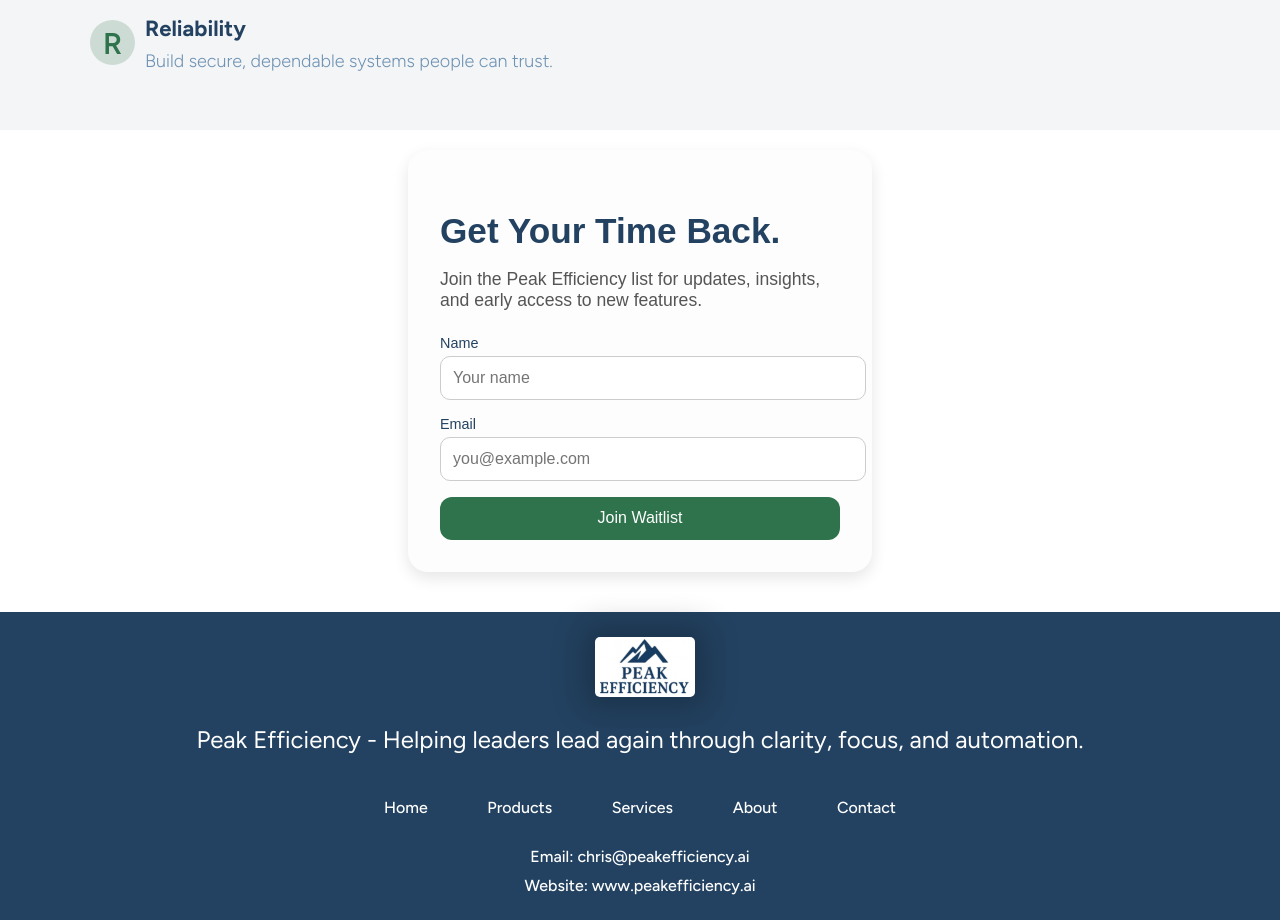
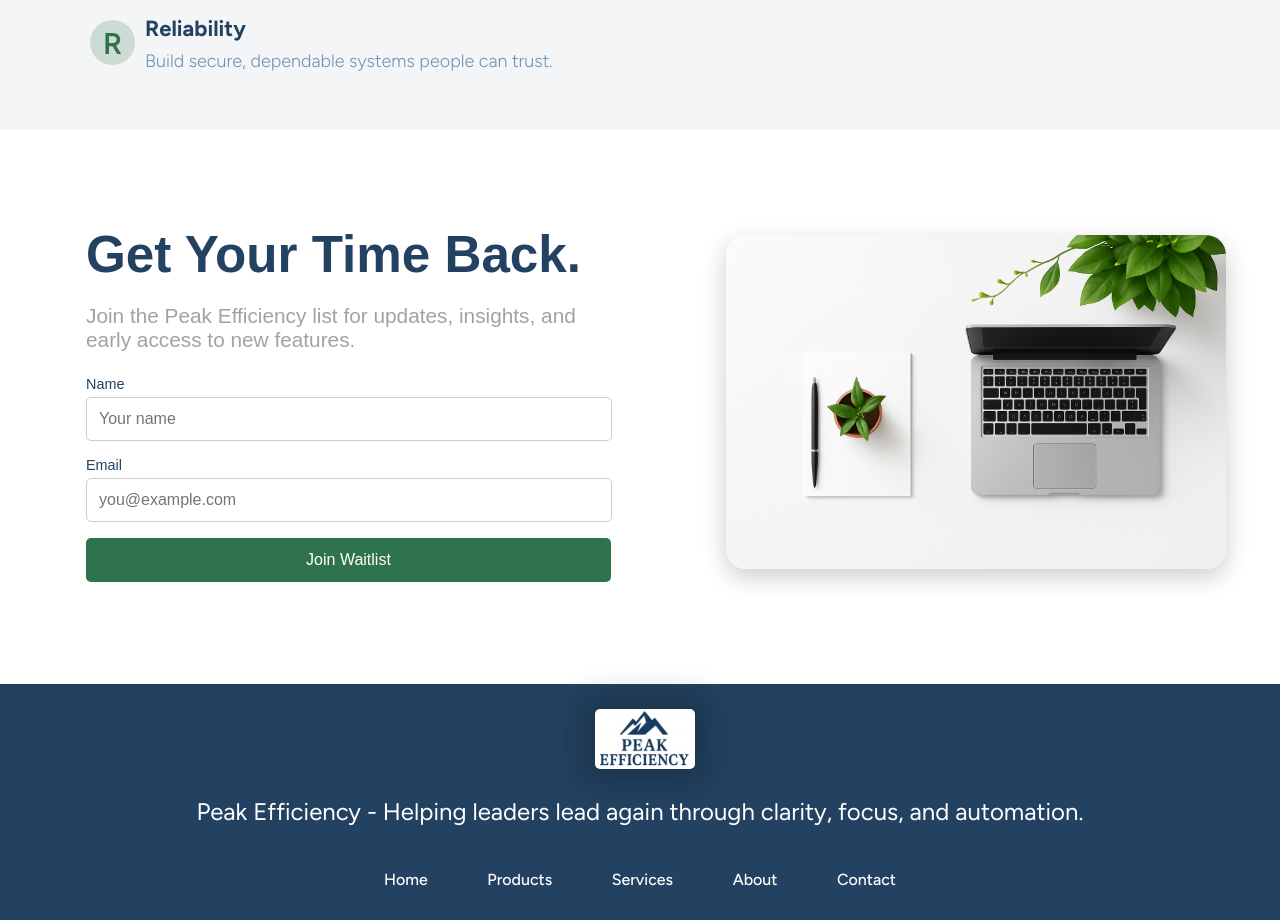
Before and after one commit to spencer-w-mathews/peak-efficiency, a React (Create React App) app: page / in a window 1280 px wide. Shown: the part 3080-4000 px from the top of the page. Built offline with nearby package versions, Linux system fonts and the light colour scheme.

Commit message:
contact page styling

```diff
--- a/src/Pages/Contact.jsx
+++ b/src/Pages/Contact.jsx
@@ -1,6 +1,7 @@
 // WaitlistForm.jsx
 import React, { useState } from "react";
 import styled from "styled-components";
+import contact from "../images/contact.png"
 
 export default function Contact() {
   // 🧠 Replace these 3 lines with your real values:
@@ -50,6 +51,7 @@
 
   return (
     <Container>
+      <FormContainer>
         <Title>Get Your Time Back.</Title>
         <Subtitle>Join the Peak Efficiency list for updates, insights, and early access to new features.</Subtitle>
 
@@ -84,32 +86,62 @@
             <Button type="submit">Join Waitlist</Button>
           </Form>
         )}
+      </FormContainer>
+      <Image src={contact} />
     </Container>
   );
 }
 
 /* 💅 Styled-components */
 const Container = styled.div`
-  max-width: 400px;
+  width: 100%;
+  display: flex;
+  height: fit-content;
+  padding-bottom: 30px;
+  @media (max-width: 768px) {
+    flex-direction: column;
+  }
+`;
+
+const Image = styled.img`
+  max-width: 500px;
+  border-radius: 20px;
+  margin: auto;
+  box-shadow: 0 8px 25px rgba(0, 0, 0, 0.2);
+  @media (max-width: 768px) {
+    max-width: 85%;
+    margin-bottom: 40px;
+    margin-top: -40px;
+  }
+`;
+
+const FormContainer = styled.div`
+  max-width: 500px;
   margin: 20px auto 60px;
   padding: 2rem;
-  background-color: #fdfdfd;
-  border-radius: 20px;
-  box-shadow: 0 6px 16px rgba(0, 0, 0, 0.1);
   font-family: "Poppins", sans-serif;
   text-align: left;
-`;
+  @media (max-width: 768px) {
+    margin-top: -10px;
+  }
+`
 
 const Title = styled.h2`
   color: #234261;
-  font-size: 2.2rem;
+  font-size: 3.2rem;
   margin-bottom: 0.3rem;
+  @media (max-width: 768px) {
+    font-size: 2.0rem;
+  }
 `;
 
 const Subtitle = styled.p`
-  color: #555;
+  color: #a2a2a3ff;
+  font-size: 1.3rem;
+  margin-bottom: 1.5rem;
+  @media (max-width: 768px) {
     font-size: 1.1rem;
-  margin-bottom: 1.5rem;
+  }
 `;
 
 const Form = styled.form`
@@ -129,7 +161,7 @@
   padding: 0.75rem;
   margin-top: 0.3rem;
   border: 1px solid #ccc;
-  border-radius: 10px;
+  border-radius: 5px;
   font-size: 1rem;
   transition: all 0.2s ease;
 
@@ -142,14 +174,14 @@
 
 const Button = styled.button`
   background-color: #2e734c;
+  width: 105%;
   color: #fff;
   border: none;
-  border-radius: 12px;
+  border-radius: 5px;
   padding: 0.8rem 1.5rem;
   font-size: 1rem;
   cursor: pointer;
   transition: background 0.25s ease, transform 0.1s ease;
-
   &:hover {
     background-color: #256d44;
   }
```
Also changed, not shown: src/images/contact.png (added). Lines whose indentation alone changed are shown as unchanged.
